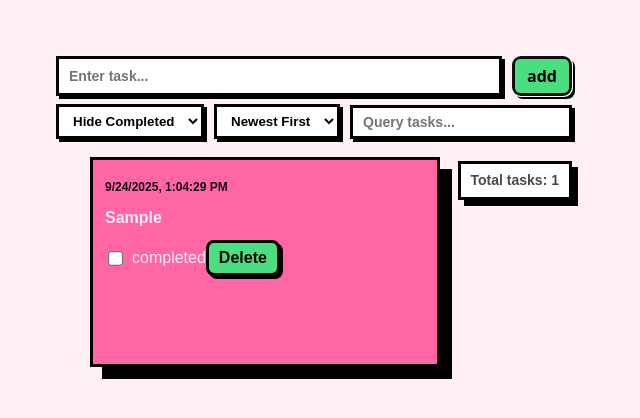
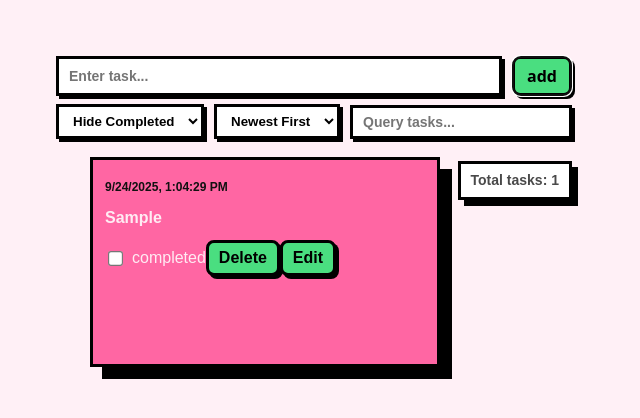
Before and after one commit to krola1/undervisning2209, a React (Vite) app: page / in a window 1280 px wide. Both pictures are taken after typing "Sample" into the empty fields and a click on the button "add". Shown: the top 418 px of the page, without its empty margins (0-640 px from the left). Built offline with nearby package versions, Linux system fonts and the light colour scheme.

Commit message:
Addet an edit button, and removed onclick for h3

```diff
--- a/src/components/TaskCard.jsx
+++ b/src/components/TaskCard.jsx
@@ -25,27 +25,20 @@ export default function TaskCard({ id, created, completed, text, ...actions }) {
       <p className={styles.date}>{new Date(created).toLocaleString()}</p>
       {/*Conditional rendering based on isEditing*/}
       {isEditing ? (
-        <>
         <input
           className={styles.textInput}
           onChange={(e) => setNewText(e.target.value)}
           value={newText}
           type="text"
         />
-          <button className={styles.button} onClick={saveEdit}>
-            Save
-          </button>
-        </>
       ) : (
         <h3
           className={`${styles.taskText} ${completed ? styles.doneText : ""}`}
-          onClick={() => toggleEdit()}
         >
           {text}
         </h3>
       )}
 
-      {/* Actions footer: completed-toggle ved siden av Delete */}
       <div className={styles.actions}>
         <label className={styles.completedToggle}>
           <input
@@ -61,6 +54,12 @@ export default function TaskCard({ id, created, completed, text, ...actions }) {
         <button className={styles.button} onClick={() => actions.onDelete(id)}>
           Delete
         </button>
+        <button
+          className={styles.button}
+          onClick={isEditing ? saveEdit : toggleEdit}
+        >
+          {isEditing ? "Save" : "Edit"}
+        </button>
       </div>
     </div>
   );
```
Lines whose indentation alone changed are shown as unchanged.
